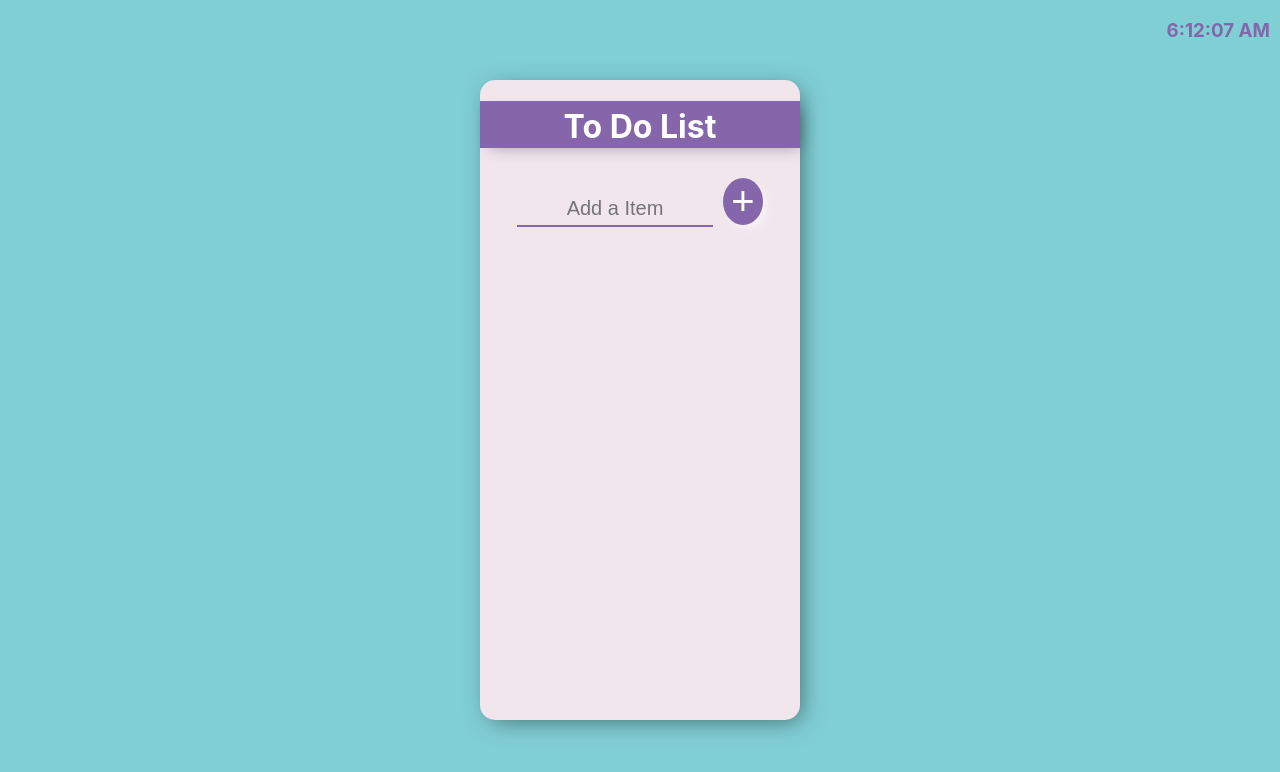
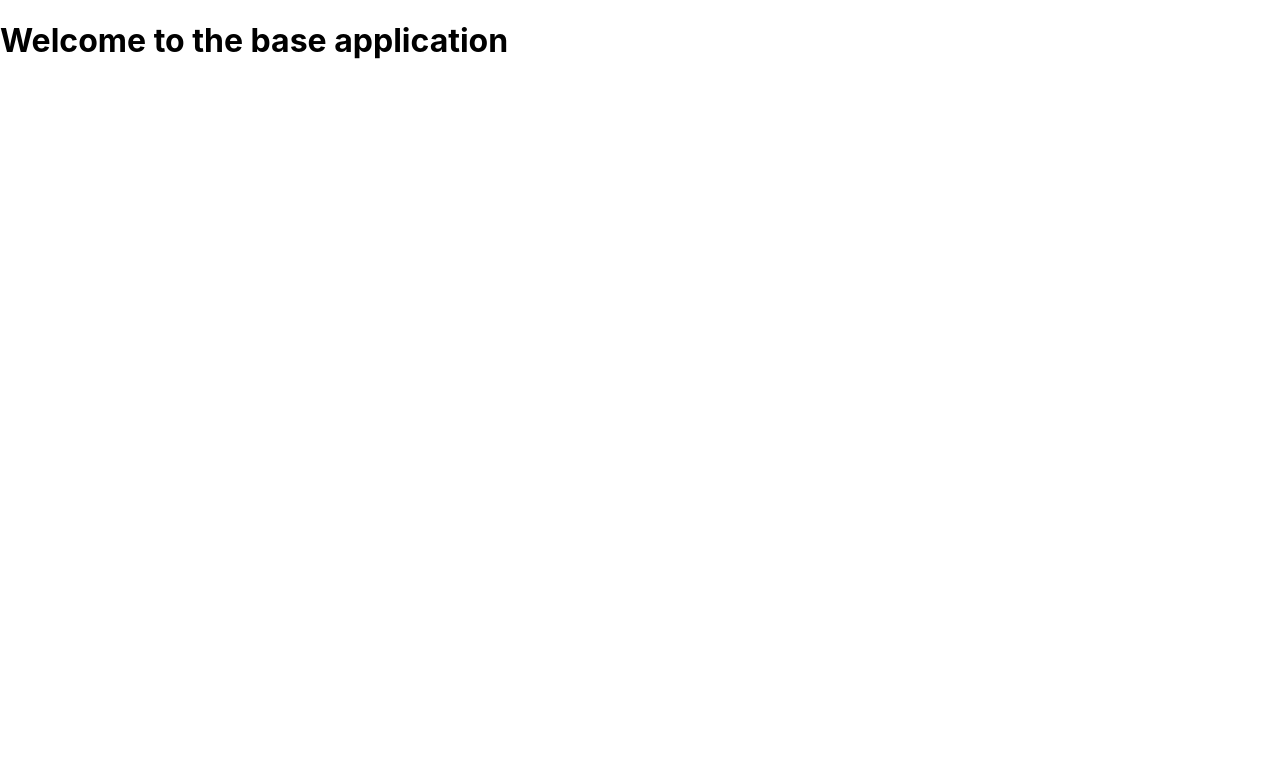
Before and after one commit to lavika-makwana/ReactLearnings-Assignments, a React (Create React App) app in the folder demo-application/: page / in a window 1280 px wide. Shown: the top 772 px of the page. Built offline with nearby package versions, Linux system fonts and the light colour scheme.

Commit message:
deleted the components and styling

```diff
--- a/demo-application/src/App.js
+++ b/demo-application/src/App.js
@@ -1,55 +1,13 @@
-import React, { useState } from 'react';
-import ToDoList from './components/ToDoList';
-import GreetMessage from './components/GreetMessage';
+import React from 'react';
 import './App.css';
 
 const App = () => {
 
-  const [inputList, setInputList] = useState('');
-
-  const [Items, setItems] = useState([]);
-
-  const itemEvents = (event) => {
-    setInputList(event.target.value);
-  };
-
-  const listOfItems = () => {
-    setItems((oldItems) => {
-      return [...oldItems, inputList];
-    });
-    setInputList('');
-  };
-
-
-  const deleteItem = (id) => {
-    setItems((oldItems) => {
-      return oldItems.filter((arrElement, index) => {
-          return index !== id;
-      })
-    });
-  };
 
   return (
-    <div className='main_div'>
-      <GreetMessage></GreetMessage>
-      <div className='center_div'>
-        <h1>To Do List</h1>
-        <br/>
-        <input type='text' placeholder='Add a Item' onChange={itemEvents}/>
-        <button onClick={listOfItems}> + </button>
-        <ol>
-          {Items.map((item_val, index) => {
-            return <ToDoList
-                id= {index}
-                key= {index}
-                text= {item_val}
-                onSelect= {deleteItem}
-            />;
-          })}
-
-        </ol>
-      </div>
-    </div>
+    <>
+      <div><h1>Welcome to the base application</h1></div>
+    </>
   );
 };
 
--- a/demo-application/src/components/GreetMessage.js
+++ /dev/null
@@ -1,22 +0,0 @@
-import React, { useState} from 'react';
-
-function GreetMessage() {
-	let time = new Date().toLocaleTimeString();
-
-	const [ctime, setCtime]  = useState(time);
-
-	const UpdateTime = () => {
-		time = new Date().toLocaleTimeString();
-		setCtime(time);
-	};
-
-	setInterval(UpdateTime, 500)
-
-	return(
-		<div className='greeting_message'>
-			<h3>{ctime}</h3>
-		</div>
-	)
-};
-
-export default GreetMessage;
--- a/demo-application/src/components/ToDoList.js
+++ /dev/null
@@ -1,21 +0,0 @@
-import React from 'react';
-
-const ToDoList = (props) => {
-
-	return(
-		<div className='todo_style'>
-		  <i
-		      className='fa fa-times'
-		      aria-hidden='true'
-		      onClick={() => {
-		      	props.onSelect(props.id);
-		      }}
-		    >
-		  -</i>
-		  <li> {props.text} </li>
-		</div>
-
-    );
-};
-
-export default ToDoList;
--- a/demo-application/src/index.css
+++ b/demo-application/src/index.css
@@ -7,115 +7,6 @@ body {
   -moz-osx-font-smoothing: grayscale;
 }
 
-.main_div{
-	width: 100%;
-	height: 100vh;
-	background: #80CFD5;
-	display: flex;
-	flex-direction: row;
-	justify-content: center;
-	align-items: center;
-	text-align: center;
-}
-
-.center_div{
-	width: 25%;
-	height: 80vh;
-	background-color: #f0e6ec;
-	box-shadow: 5px 5px 25px -5px rgba(0, 0, 0, 0.5);
-	border-radius: 15px;
-
-}
-
-h1{
-	color: white;
-	background: transparent;
-	background-color: #8566aa;
-	padding: 6px 0 2px 0;
-	margin-bottom: 10px;
-	box-shadow: 5px 5px 15px -5px rgba(0, 0, 0, 0.3);
-}
-
-input{
-	color: #8566aa;
-	text-align: center;
-	height: 30px;
-	top: 10px;
-	border: none;
-	background: transparent;
-	font-size: 20px;
-	font-weight: 500;
-	width: 60%;
-	border-bottom: 2px solid #8566aa;
-	outline: none;
-}
-
-button{
-	min-height: 40px;
-	width: 40px;
-	border-radius: 50%;
-	border-color: transparent;
-	background-color: #8566aa;
-	color: #fff;
-	font-size: 40px;
-	border: none;
-	outline: none;
-	margin-left: 10px;
-	box-shadow: 5px 5px 15px -5px;
-}
-
-button:hover{
-	background-color: #20bf6b;
-}
-
-ol{
-	margin-top: 30px;
-}
-
-ol li{
-	padding-left: 0px;
-	text-align: left;
-	font-size: 20px;
-	font-weight: 500;
-	min-height: 40px;
-	display: flex;
-	align-items: center;
-	color: #8566aa;
-	text-transform: capitalize;
-}
-
-.todo_style {
-	display: flex;
-	flex-direction: row;
-	justify-content: left;
-	align-items: center;
-}
-
-.todo_style .fa-times{
-	font-weight: 500;
-	width: 30px;
-	height: 30px;
-	display: flex;
-	justify-content: center;
-	align-items: center;
-	background-color: #8566aa;
-	border-radius: 50%;
-	margin: 0 15px 0 35px;
-	color: aliceblue;
-	box-shadow: 5px 5px 15px -5px rgba(0, 0, 0, 0.3);
-}
-
-.todo_style .fa-times:hover{
-	background-color: crimson;
-}
-
-.greeting_message
-{
-   color: #8566aa;
-   position:fixed;
-   right: 10px;
-   top: 0px;
-}
 code {
   font-family: source-code-pro, Menlo, Monaco, Consolas, 'Courier New',
     monospace;
```
Also changed, not shown: demo-application/src/components/ExpenseForm.js (deleted, +0 -77 lines), demo-application/src/components/NewExpense.css (deleted, +0 -12 lines), demo-application/src/components/NewExpense.js (deleted, +0 -14 lines), demo-application/src/index.js (+0 -12 lines), demo-application/src/components/Calculator.js (deleted).
